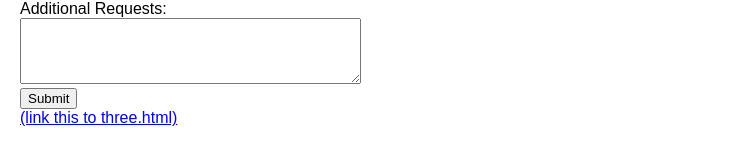
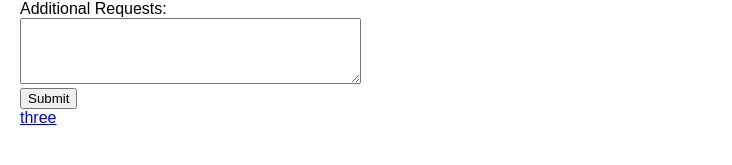
Before and after one commit to byaruhangabrian15-droid/mega-sales, a plain HTML site: page two.html in a window 1280 px wide. Shown: the part 619-784 px from the top of the page, without its empty margins (0-732 px from the left). Drawn offline with Linux system fonts and the light colour scheme.

Commit message:
Update two.html

```diff
--- a/two.html
+++ b/two.html
@@ -51,6 +51,6 @@ p {color:black}
 
    <input type="submit" value="Submit">
 <br>
-    <a href="three.html">(link this to three.html)</a>
+    <a href="three.html">three</a>
 </body>
 </html>
```
